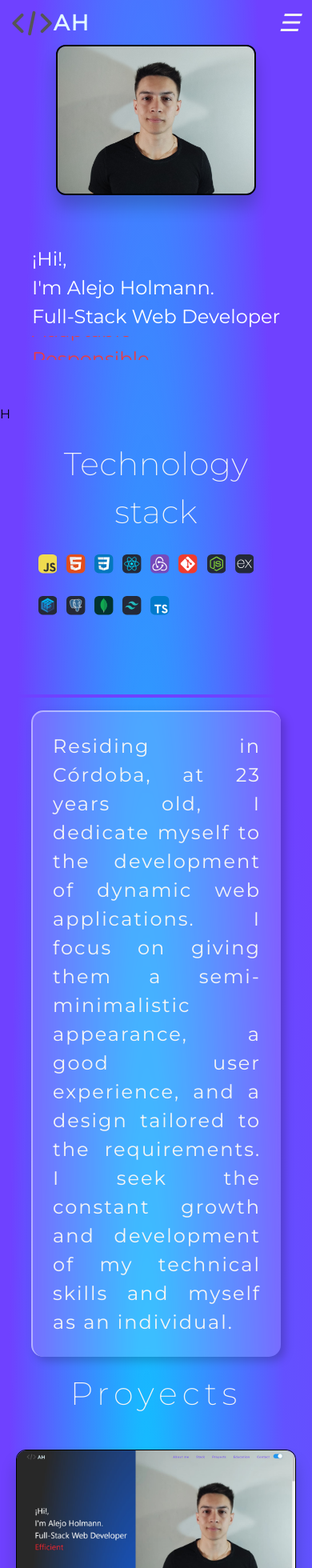
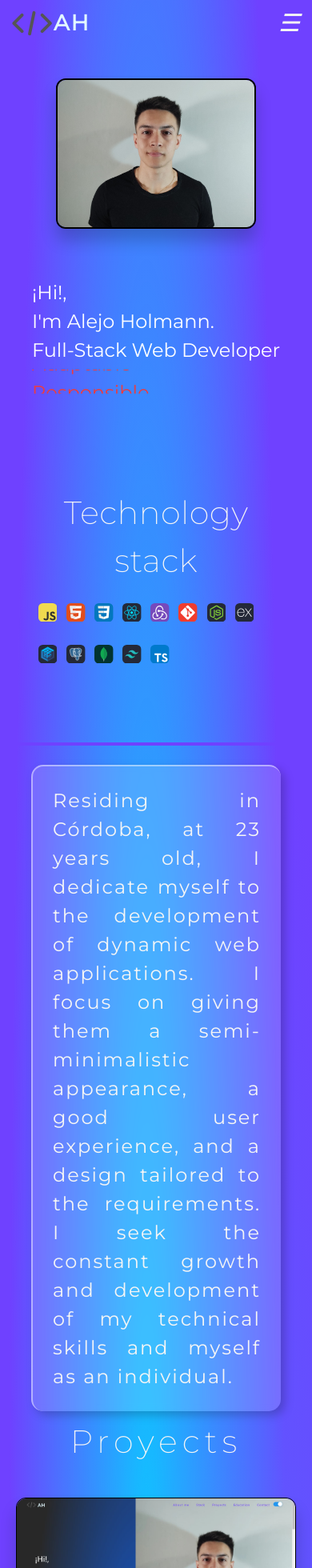
Before and after one commit to AIHolmann/portfolio, a Next.js app: page / in a window 390 px wide. Shown: the top 1960 px of the page at 80% size. Built offline with nearby package versions, Linux system fonts and the light colour scheme.

Commit message:
day/night - 'h' - padding about me and photo

```diff
--- a/src/app/page.tsx
+++ b/src/app/page.tsx
@@ -26,7 +26,7 @@ const Index = () => {
         id="allApp"
       >
         <div id="home">
-          <Home />H
+          <Home />
         </div>
         <div id="stack">
           <Stack />
--- a/src/components/About/about.module.css
+++ b/src/components/About/about.module.css
@@ -79,4 +79,7 @@
 }
 
 @media screen and (max-width: 767px) {
+  .main {
+    padding-top: 15px;
+  }
 }
--- a/src/components/Home/home.module.css
+++ b/src/components/Home/home.module.css
@@ -67,15 +67,12 @@
   clip-path: polygon(0 0, 100% 0, 100% 90%, 0 100%);
 }
 
-@media screen and (min-width: 1024px) {
-}
-
 @media screen and (min-width: 768px) and (max-width: 1023px) {
 }
 
 @media screen and (max-width: 767px) {
   .alejoback {
-    height: 60vh;
+    height: 70vh;
   }
 
   .container {
@@ -83,7 +80,7 @@
     flex-direction: column-reverse;
     align-items: center;
     justify-content: center;
-    height: 60vh;
+    height: 70vh;
     top: 0;
     left: 0;
     color: white;
--- a/src/components/Navbar/navbar.module.css
+++ b/src/components/Navbar/navbar.module.css
@@ -125,7 +125,8 @@
 
 .switch::before {
   position: absolute;
-  content: "";
+  content: "☀️";
+
   left: calc(1.5rem - 1.6rem);
   top: calc(1.5rem - 1.6rem);
   display: block;
@@ -150,6 +151,7 @@
 .switch:checked:before {
   transform: translateX(100%);
   border-color: rgba(32, 151, 243, 1);
+  content: "🌙";
 }
 
 .checkbtn {
```
